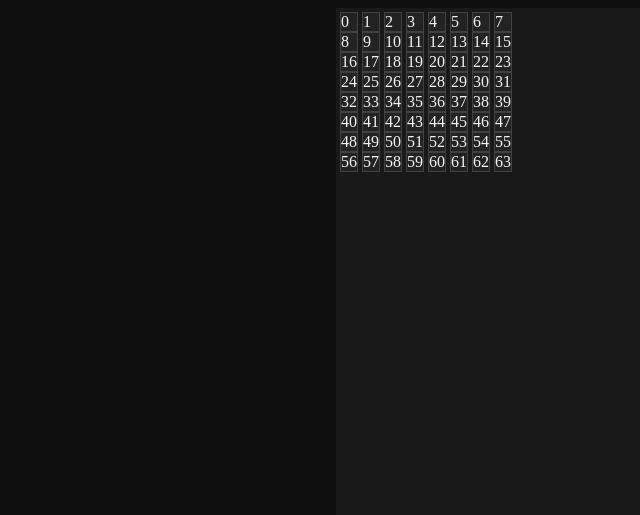
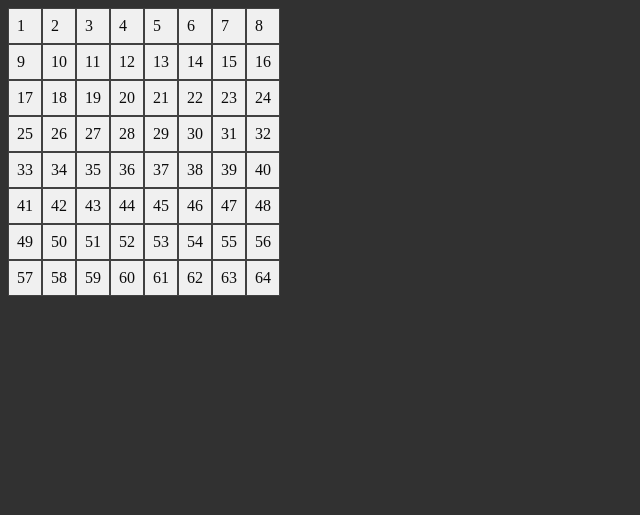
Before and after one commit to Zoldyako/etch-a-sketch, a plain HTML site: page index.html in a window 1280 px wide. Shown: the whole page, without its empty margins (0-640 px from the left). Drawn offline with Linux system fonts and the light colour scheme.

Commit message:
Minor style.css and script.js update

```diff
--- a/script.js
+++ b/script.js
@@ -6,15 +6,15 @@ document.addEventListener('DOMContentLoaded', () => {
         let x, y, grid, cells;
 
         // Creates divs and appends it to divs "column"
-        for(x = 0; x < res; x++){
+        for(y = 0; y < res; y++) {
 
             grid = document.createElement("div");
             grid.className = "column";
 
-            for(y = 0; y < res; y++) {
+            for(x = 0; x < res; x++) {
                 cells = document.createElement("div");
                 cells.className = "row";
-                cells.innerText = (y * res) + x ;
+                cells.innerText = (x * res) + y + 1;
                 grid.appendChild(cells);
             }
 
--- a/style.css
+++ b/style.css
@@ -1,24 +1,23 @@
 body {
-    background-color: rgb(15, 15, 15);
-    color: whitesmoke;
+    background-color: rgb(49, 49, 49);
+    color: rgb(12, 12, 12);
 }
 
 #container {
-    background-color: rgb(25, 25, 25);
+    background-color: rgb(158, 158, 158);
     display: flex;
     flex-wrap: wrap;
-    margin: auto;
-    gap: 4px;
-    padding: 4px;
-    max-width: 600px;
-    height: 500px;
+    width: fit-content;
 }
 
 .row {
-    background-color: rgb(35, 35, 35);
+    background-color: rgb(240, 240, 240);
     border: 1px solid rgb(65, 65, 65);
+    min-width: 8px;
+    min-height: 8px;
+    padding: 8px;
 }
 
 .row:hover {
-    background-color: rgb(45, 45, 45);
+    background-color: rgb(116, 176, 255);
 }
```
